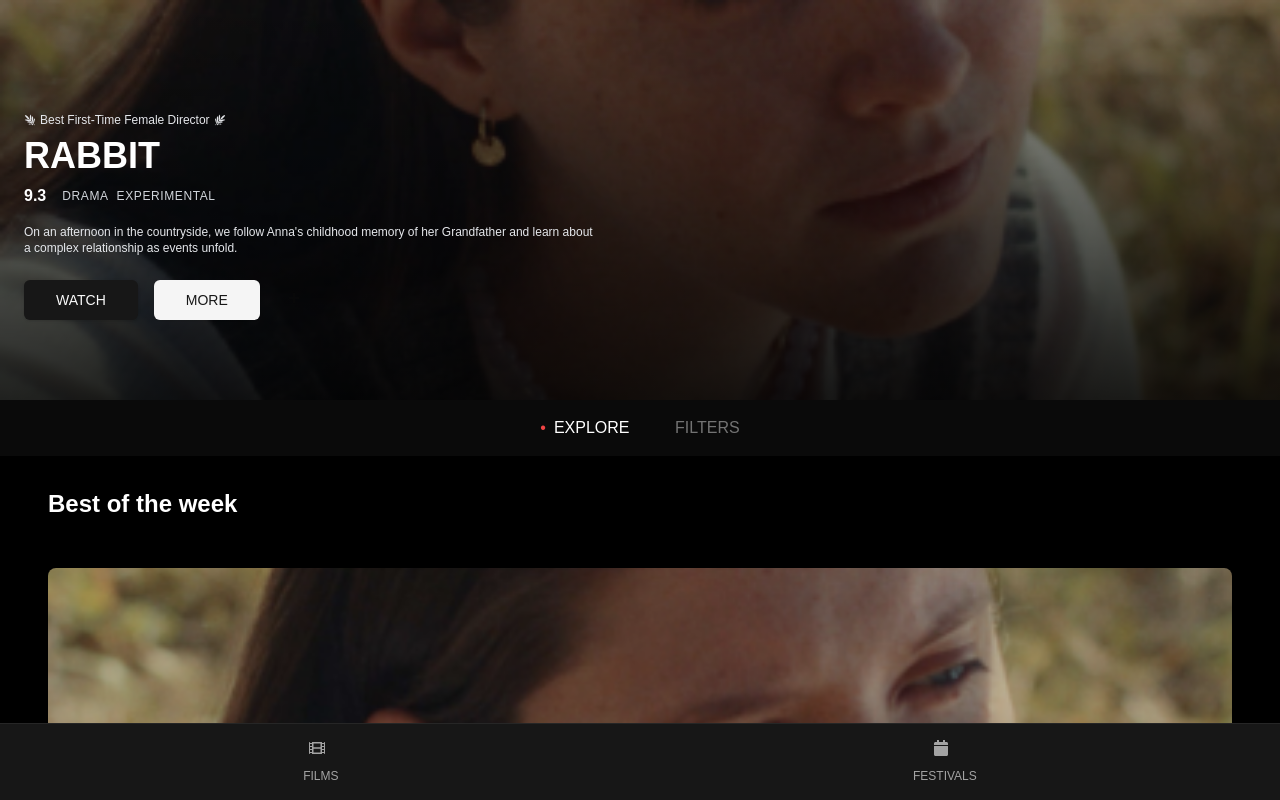
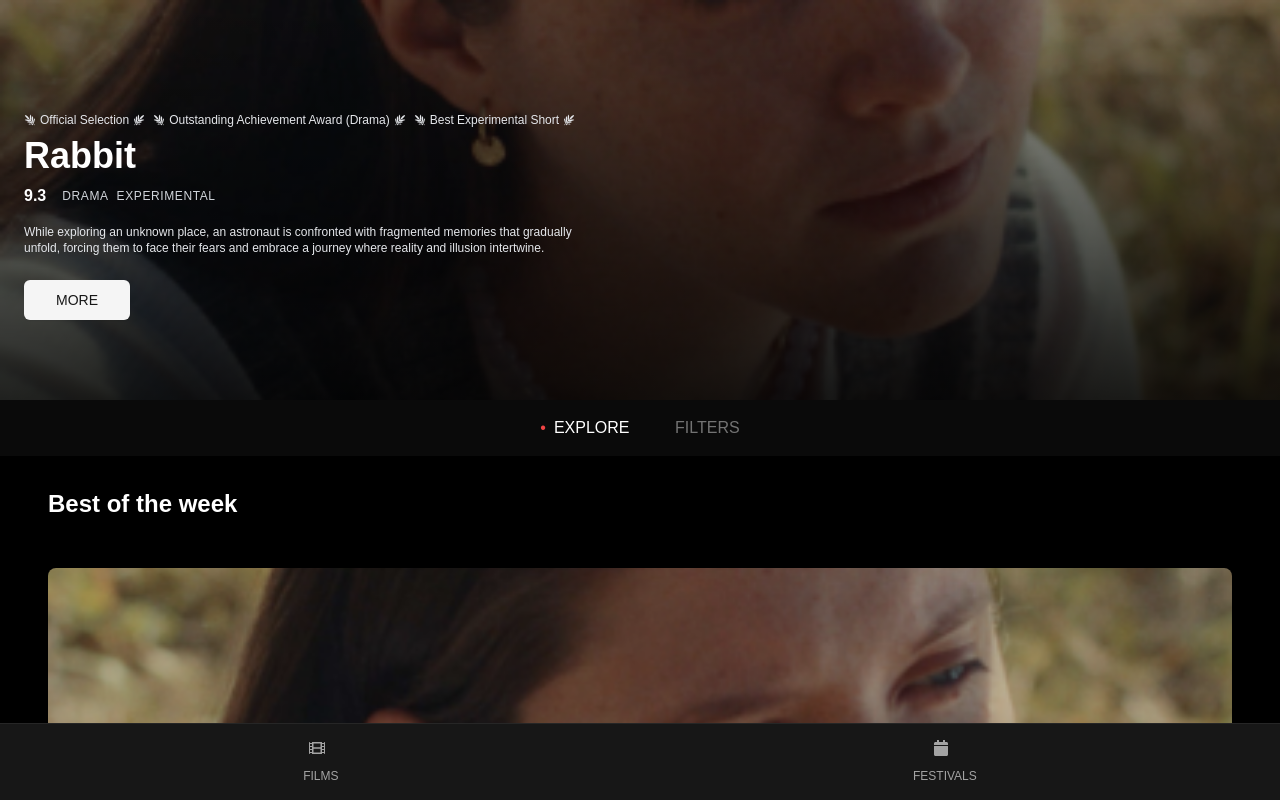
Before and after one commit to Zjjc123/flicks, a Next.js app: page / in a window 1280 px wide. Shown: the top 800 px of the page. Built offline with nearby package versions, Linux system fonts and the light colour scheme.

Commit message:
fix: film

```diff
--- a/app/data/films.ts
+++ b/app/data/films.ts
@@ -1,5 +1,5 @@
 export interface Film {
-  id: number;
+  id: string;
   title: string;
   rating: number;
   genres: string[];
@@ -51,7 +51,7 @@ export const filterOptions = {
 
 export const films: Film[] = [
   {
-    id: 1,
+    id: "rabbit",
     title: "Rabbit",
     rating: 9.3,
     genres: ["Drama", "Experimental"],
@@ -97,7 +97,7 @@ export const films: Film[] = [
     videoUrl: "https://www.youtube.com/watch?v=RTTvB4UaEZA",
   },
   {
-    id: 2,
+    id: "i-left-my-home",
     title: "I Left My Home",
     rating: 8.1,
     genres: ["Sci-Fi", "Experimental"],
@@ -127,7 +127,7 @@ export const films: Film[] = [
     ],
   },
   {
-    id: 3,
+    id: "kairos",
     title: "Kairos",
     rating: 7.4,
     genres: ["Experimental", "Sci-Fi"],
@@ -162,7 +162,7 @@ export const films: Film[] = [
     ],
   },
   {
-    id: 4,
+    id: "metasis",
     title: "Metasis",
     rating: 8.5,
     genres: ["Sci-Fi", "Drama"],
@@ -192,7 +192,7 @@ export const films: Film[] = [
     ],
   },
   {
-    id: 5,
+    id: "the-sweetness-of-lapse",
     title: "The Sweetness Of Lapse",
     rating: 7.1,
     genres: ["Sci-Fi", "Experimental"],
@@ -222,7 +222,7 @@ export const films: Film[] = [
     ],
   },
   {
-    id: 6,
+    id: "together-alone",
     title: "Together Alone",
     rating: 7.1,
     genres: ["Sci-Fi", "Experimental"],
@@ -252,7 +252,7 @@ export const films: Film[] = [
     ],
   },
   {
-    id: 7,
+    id: "wild-will",
     title: "Wild Will",
     rating: 8.2,
     genres: ["Experimental", "Sci-Fi"],
--- a/app/films/[id]/page.tsx
+++ b/app/films/[id]/page.tsx
@@ -14,7 +14,7 @@ export default function FilmDetailPage() {
   const [activeTab, setActiveTab] = useState<Tab>("DETAILS");
   const [isPlaying, setIsPlaying] = useState(false);
   const [isVideoPlaying, setIsVideoPlaying] = useState(false);
-  const film = films.find((m) => m.id === Number(id));
+  const film = films.find((m) => m.id === id);
 
   if (!film) {
     return (
@@ -47,7 +47,10 @@ export default function FilmDetailPage() {
 
             {/* Play button */}
             <button
-              onClick={() => setIsPlaying(true)}
+              onClick={() => {
+                setIsPlaying(true);
+                setIsVideoPlaying(true);
+              }}
               className="absolute top-1/2 left-1/2 -translate-x-1/2 -translate-y-1/2
                        bg-white/10 hover:bg-white/20 backdrop-blur-sm
                        text-white p-4 rounded-full transition-colors
--- a/app/page.tsx
+++ b/app/page.tsx
@@ -6,8 +6,11 @@ import { FilterSection } from "@/components/FilterSection";
 import { useState } from "react";
 import { cn } from "@/lib/utils";
 import { Explore } from "@/components/Explore";
+import { films } from "./data/films";
 
 type Tab = "EXPLORE" | "FILTERS";
+
+const featuredFilm = films[0];
 
 export default function Home() {
   const [activeTab, setActiveTab] = useState<Tab>("EXPLORE");
@@ -15,12 +18,13 @@ export default function Home() {
   return (
     <main className="min-h-screen bg-neutral-950 pb-20">
       <Featured
-        title="RABBIT"
-        rating={9.3}
-        genres={["DRAMA", "EXPERIMENTAL"]}
-        description="On an afternoon in the countryside, we follow Anna's childhood memory of her Grandfather and learn about a complex relationship as events unfold."
-        image="/films/rabbit.png"
-        awards={["Best First-Time Female Director"]}
+        id={featuredFilm.id}
+        title={featuredFilm.title}
+        rating={featuredFilm.rating}
+        genres={featuredFilm.genres}
+        description={featuredFilm.details.description}
+        image={featuredFilm.imageUrl}
+        awards={featuredFilm.awards.map((award) => award.award)}
       />
 
       <div className="flex w-full justify-center gap-8 mb-4 pt-4">
--- a/components/Featured.tsx
+++ b/components/Featured.tsx
@@ -1,7 +1,9 @@
 import { Button } from "./ui/button";
 import { GiOlive } from "react-icons/gi";
+import { useRouter } from "next/navigation";
 
 interface FeaturedProps {
+  id: string;
   title: string;
   rating: number;
   genres: string[];
@@ -11,6 +13,7 @@ interface FeaturedProps {
 }
 
 export function Featured({
+  id,
   title,
   rating,
   genres,
@@ -18,6 +21,8 @@ export function Featured({
   image,
   awards,
 }: FeaturedProps) {
+  const router = useRouter();
+
   return (
     <div className="relative h-[50vh] w-full">
       {/* Background Image */}
@@ -72,14 +77,19 @@ export function Featured({
 
         {/* Action Buttons */}
         <div className="flex gap-4">
-          <Button variant="default" size="lg">
+          {/* <Button
+            variant="default"
+            size="lg"
+            onClick={() => router.push(`/films/${id}`)}
+          >
             WATCH
-          </Button>
-          <Button variant="secondary" size="lg">
+          </Button> */}
+          <Button
+            variant="secondary"
+            size="lg"
+            onClick={() => router.push(`/films/${id}`)}
+          >
             MORE
-          </Button>
-          <Button variant="ghost" size="icon">
-            <PlusIcon className="h-6 w-6" />
           </Button>
         </div>
       </div>
--- a/components/FilmCard.tsx
+++ b/components/FilmCard.tsx
@@ -3,7 +3,7 @@
 import { useRouter } from "next/navigation";
 
 interface FilmCardProps {
-  id: number;
+  id: string;
   title: string;
   rating: number;
   genres: string[];
```
